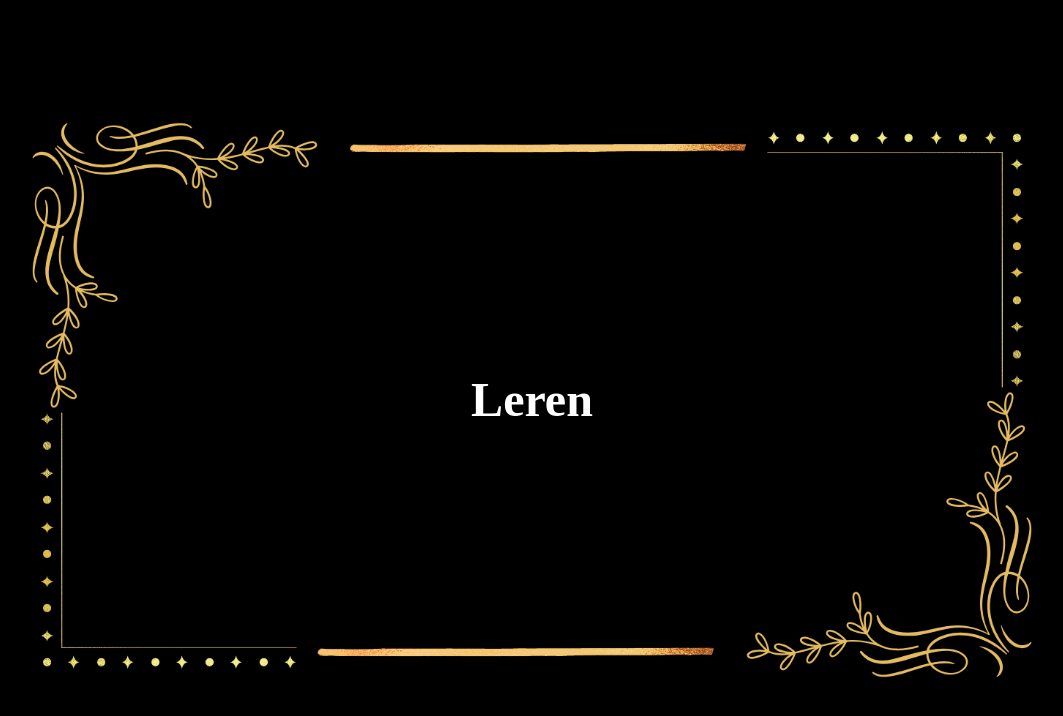
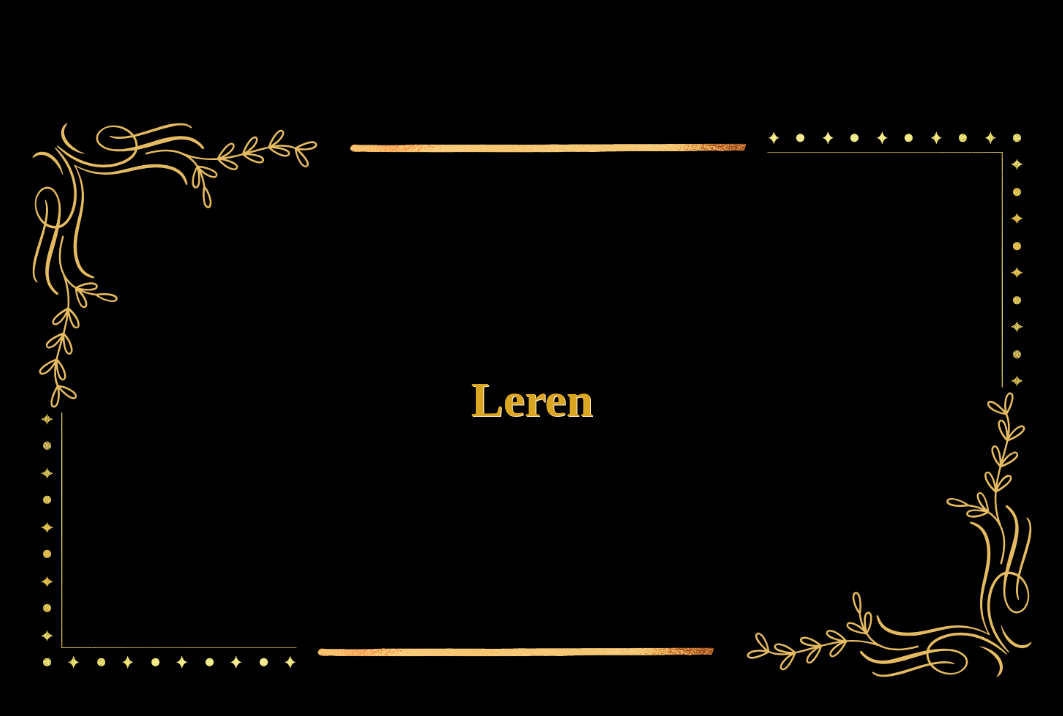
Before and after one commit to DSSA4/leren.github.io, a plain HTML site: page index.html in a window 1280 px wide. Shown: the whole page, without its empty margins (108-1171 px from the left). Drawn offline with Linux system fonts and the light colour scheme.

Commit message:
Update index.html

```diff
--- a/index.html
+++ b/index.html
@@ -10,7 +10,7 @@
 <body>
   <div class="frame">
     <div class="text">
-        <h1>Leren</h1>
+        <h1 class="p">Leren</h1>
         <p class="p"></p>
     </div>
   </div>
```
